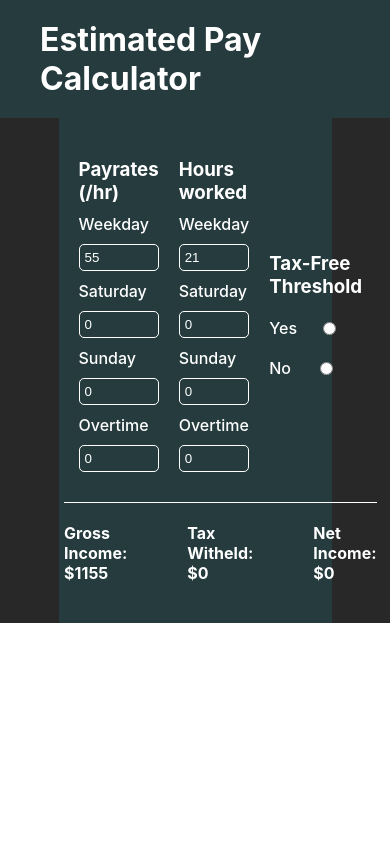
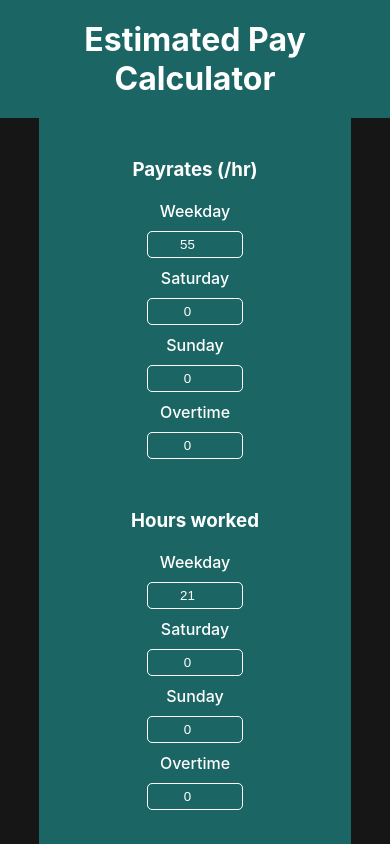
Before and after one commit to GideonEpa/pay-calculator, a React (Create React App) app: page / in a window 390 px wide. Shown: the top 844 px of the page. Built offline with nearby package versions, Linux system fonts and the light colour scheme.

Commit message:
Mobile Responsive

```diff
--- a/src/app/App.css
+++ b/src/app/App.css
@@ -6,8 +6,8 @@
 
 :root {
     --white: white;
-    --black: #282828;
-    --accent: #253b3d;
+    --black: #161616;
+    --accent: #1b6665;
 }
 
 .header {
@@ -80,3 +80,35 @@ label {
     align-items: center;
 
 }
+
+@media only screen and (max-width: 700px) {
+    .header {
+        text-align: center;
+    }
+    .calculator {
+        grid-template-columns: 1fr;
+        gap: 50px;
+        width: 80%;
+    }
+
+    form {
+        width: 70%;
+        text-align: center;
+        align-items: center;
+    }
+
+    form input {
+        width: 50%;
+        text-align: center;
+    }
+
+    h3 {
+        margin-bottom: 10px;
+    }
+
+    .results {
+        grid-column: span 1;
+        flex-direction: column;
+        align-items: center;
+    }
+}
```
